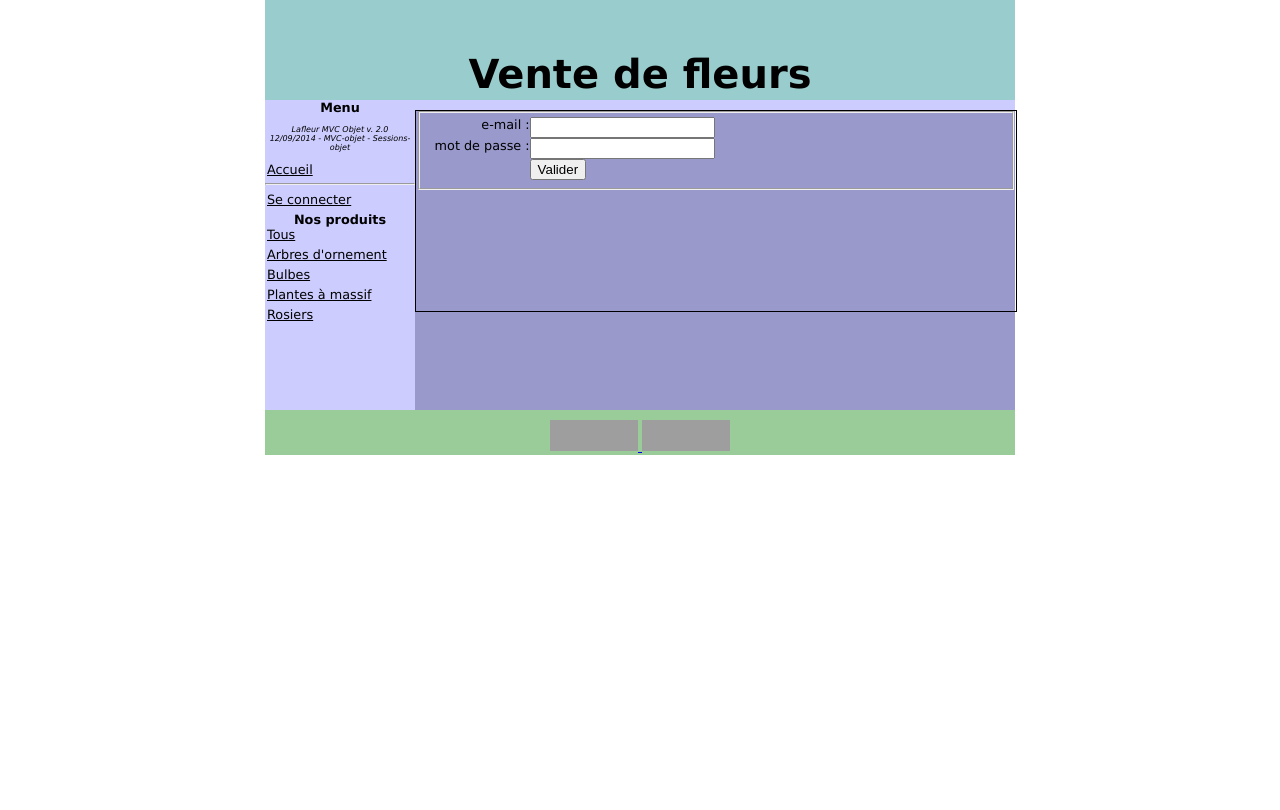
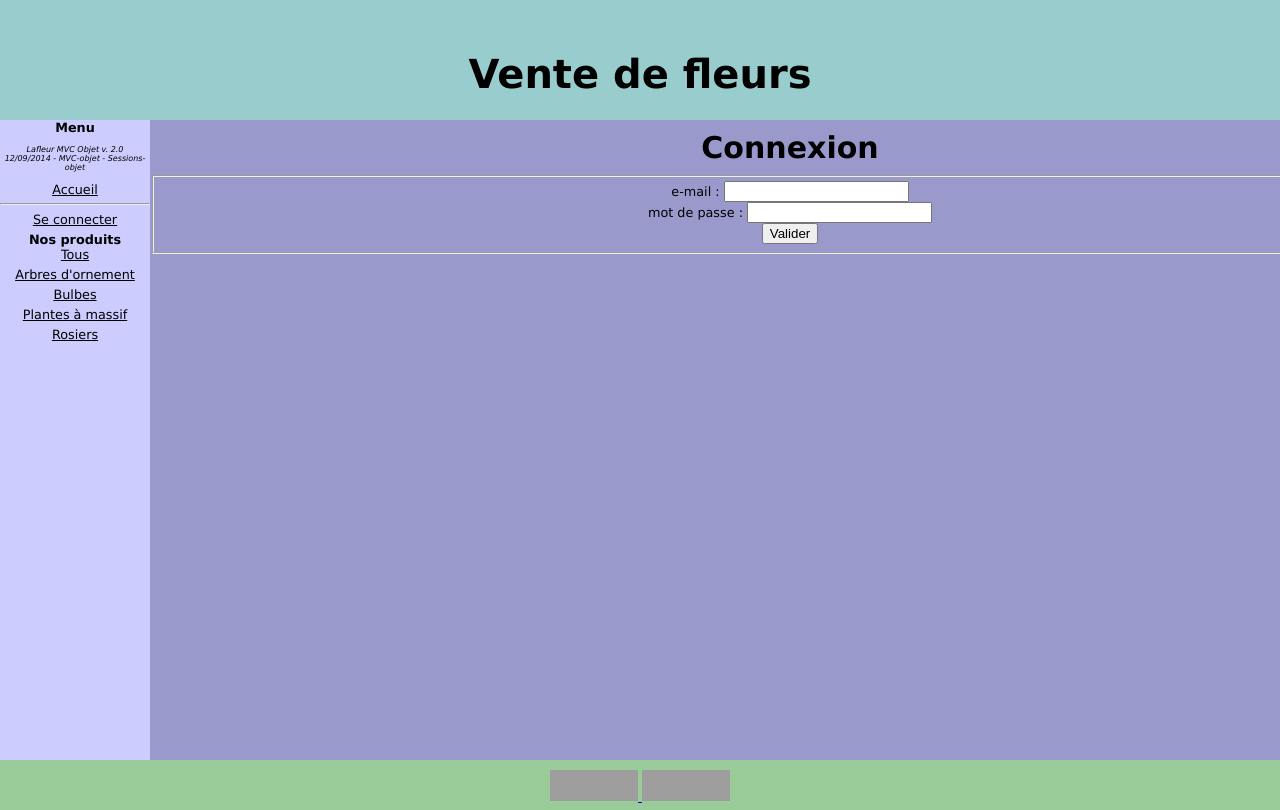
Before and after one commit to nbourgeois/Lafleur, a PHP site: the page made by public/index.php in a window 1280 px wide; the page is wider, and only the part inside the window is pictured. Before the commit the page ends 455 px from the top of that part, so only its background shows below. Run offline with PHP 8.4, Linux system fonts and the light colour scheme; data comes from the database, SQL or seed files in the repository; grey boxes are pictures that could not be loaded.

Commit message:
2.0.3.1 en cours de réorganisation -css variable - action produit au point - inclusions des vues (accueil et produit) regroupés dans un répertoire vues/includes - action accueil au point avec connexion/deconnexion - classe Session et interface IAuthentifiable : testée - modele : couche Dao et metier + testDao - le contrôleur générique - la classe vue

```diff
--- /dev/null
+++ b/vues/css/styleLargeurVariable.css
@@ -0,0 +1,108 @@
+/* gabarifFluide.css */
+/* CSS issu des tutoriels css.alsacreations.com */
+
+/*
+    Created on : 15 sept. 2014, 09:43:06
+    Author     : btssio
+*/
+
+/*div{
+ border:solid 1px;
+}*/
+body {
+    font-family: Verdana, Arial, Helvetica, sans-serif;
+    font-size: 0.8em;
+    margin: 0;
+    padding: 0;
+}
+.note{
+    font-size: 8px;
+    font-style: italic;
+}
+#conteneur {
+    position: absolute;
+    width: 100%;
+    height: 100%;
+    background-color: #CCCCFF;
+}
+#header {
+    min-height: 100px;
+    height : 15%;
+    width: 100%;
+    background-color: #99CCCC;
+    text-align: center;
+    font-size: 20px;
+}
+#gauche {
+    min-height: 300px;
+    height : 80%;
+    position: absolute;
+    width: 150px;
+    left: 0;
+    text-align: center;
+}
+#centre {
+    //min-height: 300px;
+    height : 80%;
+    width: 100%;
+    margin-left: 150px;
+    text-align : center;
+    background-color: #9999CC;
+}
+#pied {
+    min-height: 35px;
+    height : 5%;
+    width: 100%;
+    padding-top: 10px;
+    text-align: center;
+    background-color: #99CC99;
+}
+.menugauche {
+    list-style-type: none;
+    margin: 0;
+    padding: 0;
+}
+.menugauche li {
+    margin-bottom: 5px;
+}
+.menugauche a {
+    margin: 0 2px;
+    color: #000000;
+    text-decoration: underline;
+}
+.menugauche a:hover {
+    text-decoration: none;
+}
+.validation {
+    border:0;
+    width:88px;
+    height:31px;
+}
+h3 {
+    font-size: 30px;
+    margin:0;
+    padding:10px;
+}
+table {
+    width: 100%;
+    border-style: solid;
+    border-collapse:collapse;
+    border: 1px solid black;
+    text-align : center;
+}
+th {
+    padding : 4px;
+    background-color: Gray;
+    border: 1px solid black;
+}
+td {
+    padding : 4px;
+    border: 1px solid black;
+}
+td.numerique {
+    text-align: right;
+}
+p {
+    margin:0px;
+    padding-bottom:10px;
+}
--- a/vues/includes/accueil/centre.seConnecter.inc.php
+++ b/vues/includes/accueil/centre.seConnecter.inc.php
@@ -1,5 +1,6 @@
 <!-- VARIABLES NECESSAIRES -->
-<!-- $this->message : à afficher sous le formulaire -->
+<!-- message : à afficher sous le formulaire -->
+<h3>Connexion</h3>
 <form method="post" action=".?controleur=accueil&action=authentifier">
     <fieldset>
         <label for="login">e-mail :</label>
--- a/vues/templates/template.inc.php
+++ b/vues/templates/template.inc.php
@@ -2,7 +2,7 @@
 <html lang="fr">
     <head>
         <meta charset="UTF-8" />
-        <link rel="stylesheet" href="../vues/css/styleLargeurFixe.css" />
+        <link rel="stylesheet" href="../vues/css/styleLargeurVariable.css" />
         <title><?php echo $this->lire('titreVue'); ?></title>
     </head>
     <body>
```
